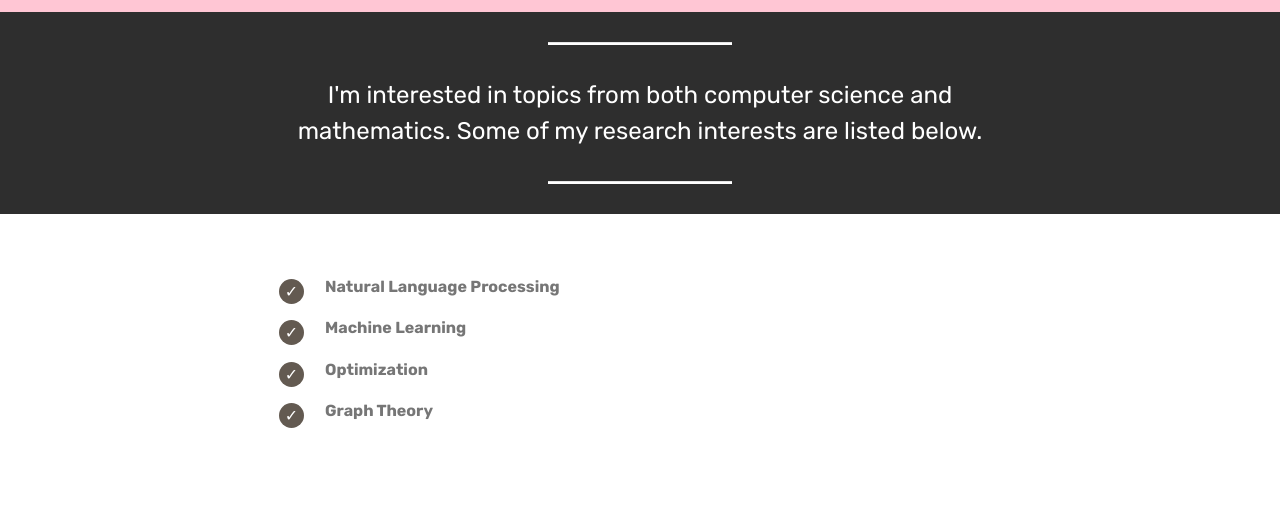
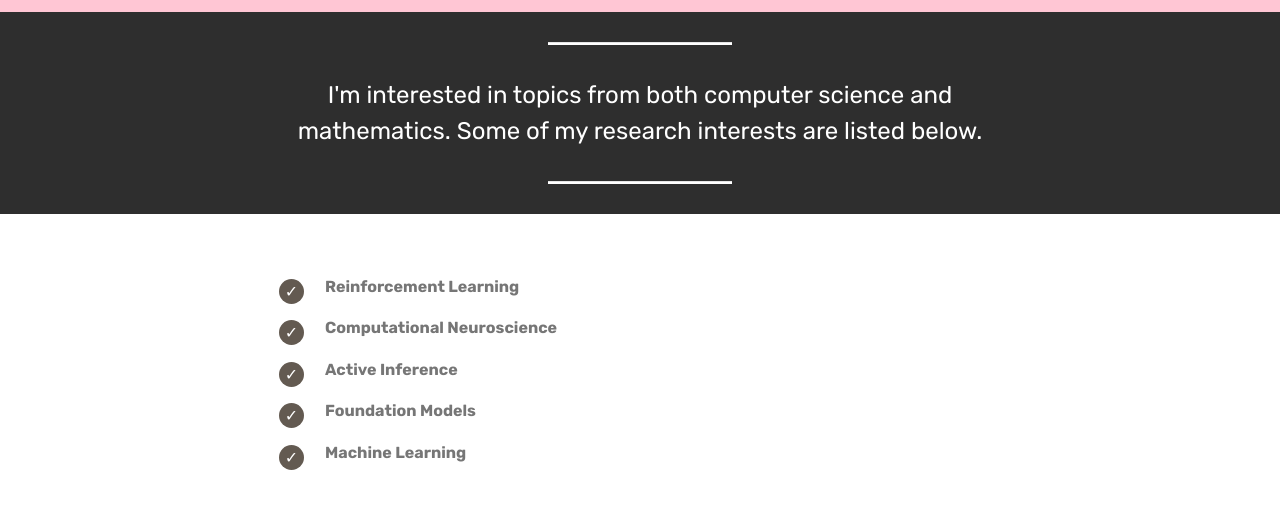
Before and after one commit to PrashRangarajan/PrashRangarajan.github.io, a plain HTML site: page res.html in a window 1280 px wide. Shown: the part 199-708 px from the top of the page. Drawn offline with Linux system fonts and the light colour scheme; files whose address does not match are found by name.

Commit message:
change interests

```diff
--- a/res.html
+++ b/res.html
@@ -107,9 +107,12 @@
         <div class="media-container-row">
             <div class="mbr-text counter-container col-12 col-md-8 mbr-fonts-style display-7">
                 <ul>
-                    <li><strong>Natural Language Processing</strong>&nbsp;</li>
+                    <li><strong>Reinforcement Learning</strong></li>
+                    <li><strong>Computational Neuroscience</strong></li>
+                    <li><strong>Active Inference</strong></li>
+                    <li><strong>Foundation Models</strong>&nbsp;</li>
                     <li><strong>Machine Learning</strong>&nbsp;</li>
-                    <li><strong>Optimization</strong></li><li><strong>Graph Theory</strong></li>
+
                 </ul>
             </div>
         </div>
```
